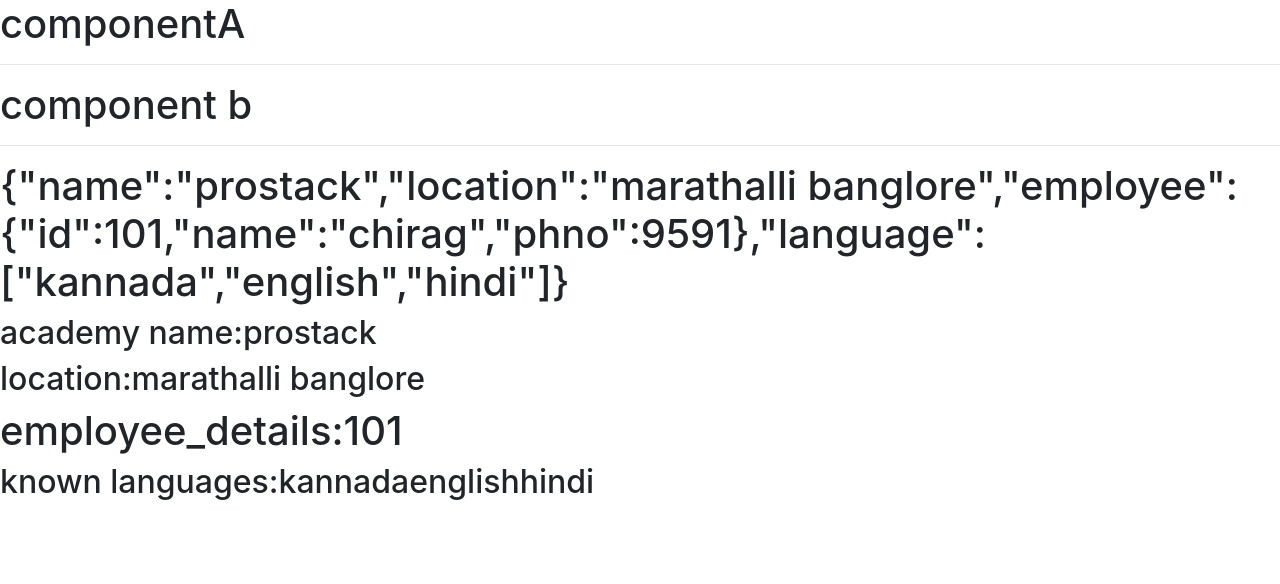
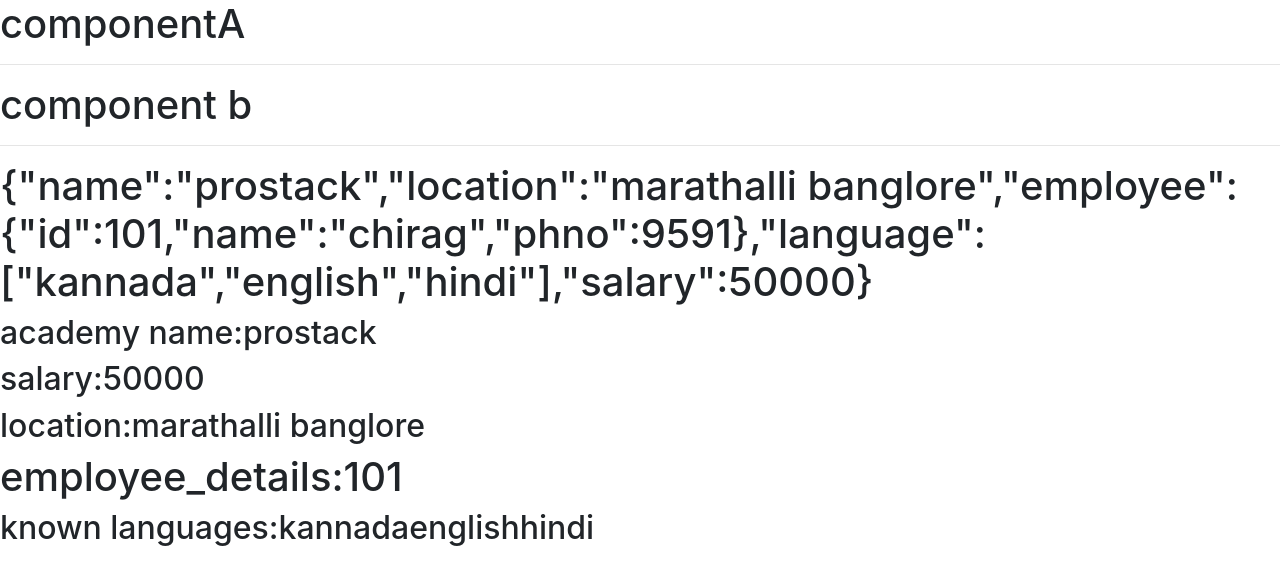
Before and after one commit to chiragrajbr/react, a JavaScript app in the folder chirag/: page / in a window 1280 px wide. Shown: the top 584 px of the page. Built offline with nearby package versions, Linux system fonts and the light colour scheme.

Commit message:
function to function

```diff
--- a/chirag/src/ComponentA.js
+++ b/chirag/src/ComponentA.js
@@ -1,6 +1,7 @@
 import ComponentB from "./ComponentB"
 function ComponentA(){
     let name="prostack"
+    let salary=50000
     let location="marathalli banglore"
     let employee={id:101,name:"chirag",phno:9591}
     let languages=["kannada","english","hindi"]
@@ -8,7 +9,7 @@ function ComponentA(){
       return <div>
         <h1>componentA</h1>
         <hr />
-        <ComponentB name={name} location={location} employee={employee} language={languages}  />
+        <ComponentB name={name} location={location} employee={employee} language={languages} salary={salary} />
       </div>
 }
 export default ComponentA
--- a/chirag/src/ComponentB.js
+++ b/chirag/src/ComponentB.js
@@ -3,6 +3,7 @@ function ComponentB(props) {
         <h1>component b</h1><hr />
         <h1>{JSON.stringify(props)}</h1>
         <h2>academy name:{props.name}</h2>
+        <h2>salary:{props.salary}</h2>
         <h2>location:{props.location}</h2>
         <h1>employee_details:{props.employee.id}</h1>
         <h2>known languages:{props.language}</h2>
```
